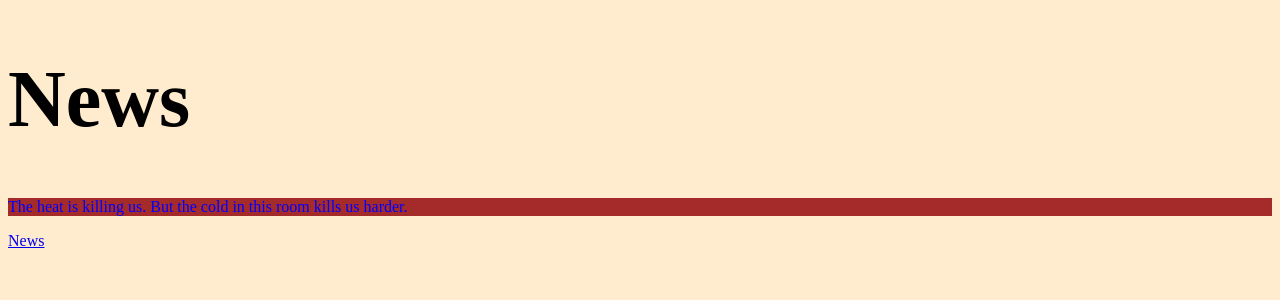
After one commit to jlrm01-uni/HTMLPractice, a Flask app: page /news in a window 1280 px wide. The commit adds this page. Shown: the top 300 px of the page. Run offline with Flask 3, Linux system fonts and the light colour scheme.

Commit message:
Added news page

```diff
--- a/app.py
+++ b/app.py
@@ -6,5 +6,9 @@ app = Flask(__name__)
 def hello():
     return render_template("index.html")
 
+@app.route("/news")
+def news():
+    return render_template("news.html")
+
 if __name__ == "__main__":
     app.run(debug=True)
--- /dev/null
+++ b/static/style.css
@@ -0,0 +1,20 @@
+
+    body {
+        background: blanchedalmond;
+    }
+    p {
+        color: blue;
+        background: brown;
+    }
+
+    #specific {
+        font-size: 40px;
+    }
+
+    .important {
+        background: brown;
+    }
+
+    h1 {
+        font-size: 80px;
+    }
--- /dev/null
+++ b/templates/news.html
@@ -0,0 +1,17 @@
+<!DOCTYPE html>
+<html lang="en">
+<head>
+    <meta charset="UTF-8">
+    <title>News</title>
+
+    <link rel="stylesheet" href="/static/style.css">
+
+</head>
+<body>
+<h1>News</h1>
+<p>The heat is killing us. But the cold in this room kills us harder.</p>
+
+<a href="/"> News </a>
+
+</body>
+</html>
```
Also changed, not shown: templates/index.html (+5 -16 lines).
